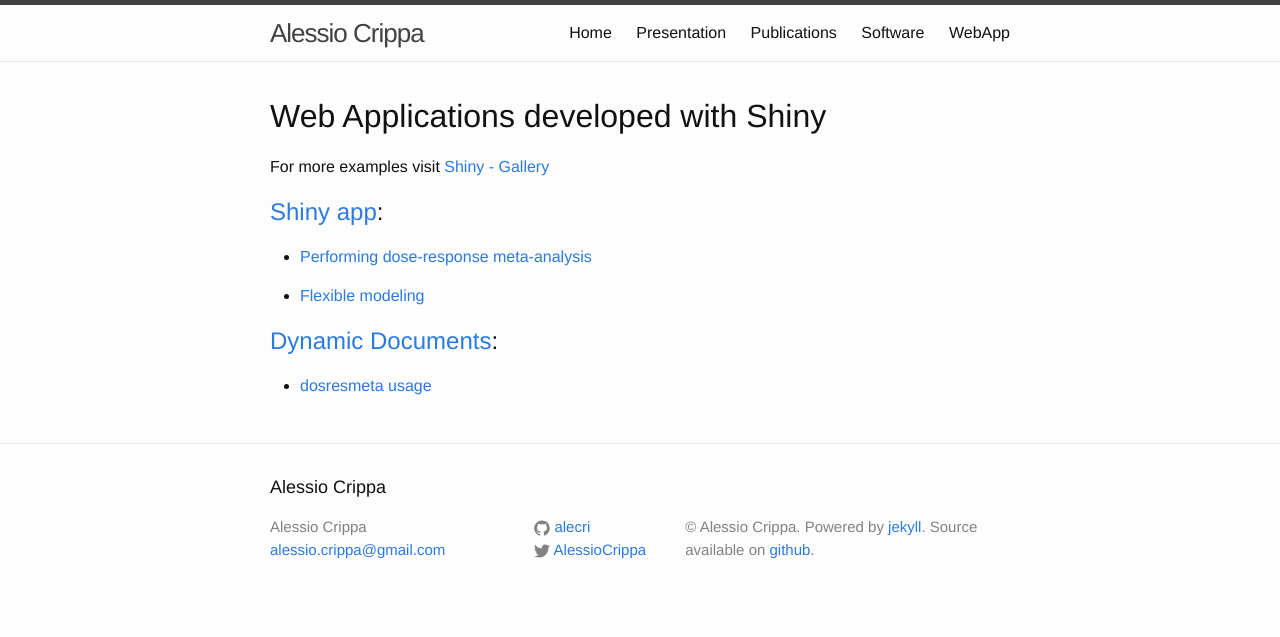
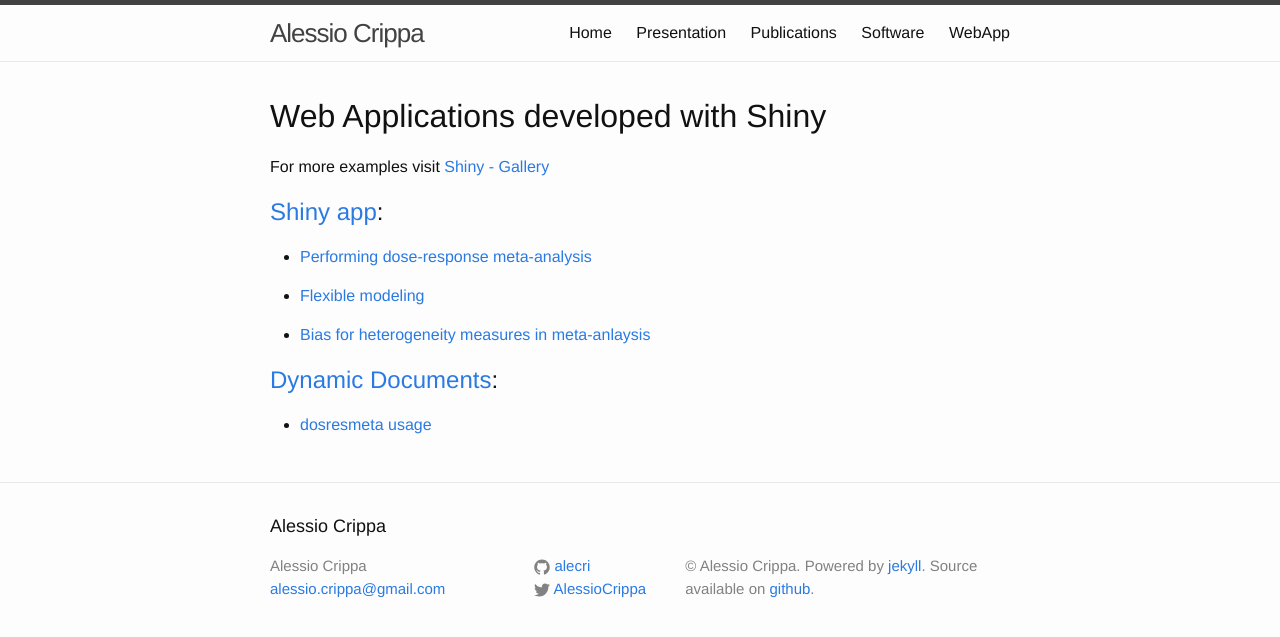
Before and after one commit to rinobellocco/rinobellocco.github.io, a Jekyll site: the page built from webapp.md, in a window 1280 px wide. Shown: the top 637 px of the page. Built offline with Jekyll 4.4.1, drawn with Linux system fonts in a browser that asks for light colours.

Commit message:
Update WebApp

```diff
--- a/webapp.md
+++ b/webapp.md
@@ -15,6 +15,8 @@ For more examples visit [Shiny - Gallery](http://shiny.rstudio.com/gallery/)
 
 * [Flexible modeling](https://alecri.shinyapps.io/flexmod)
 
+* [Bias for heterogeneity measures in meta-anlaysis](https://alecri.shinyapps.io/bias)
+
 ## [Dynamic Documents](http://rmarkdown.rstudio.com/):
 
 * [dosresmeta usage](https://alecri.shinyapps.io/dosresmeta_usage)
```
